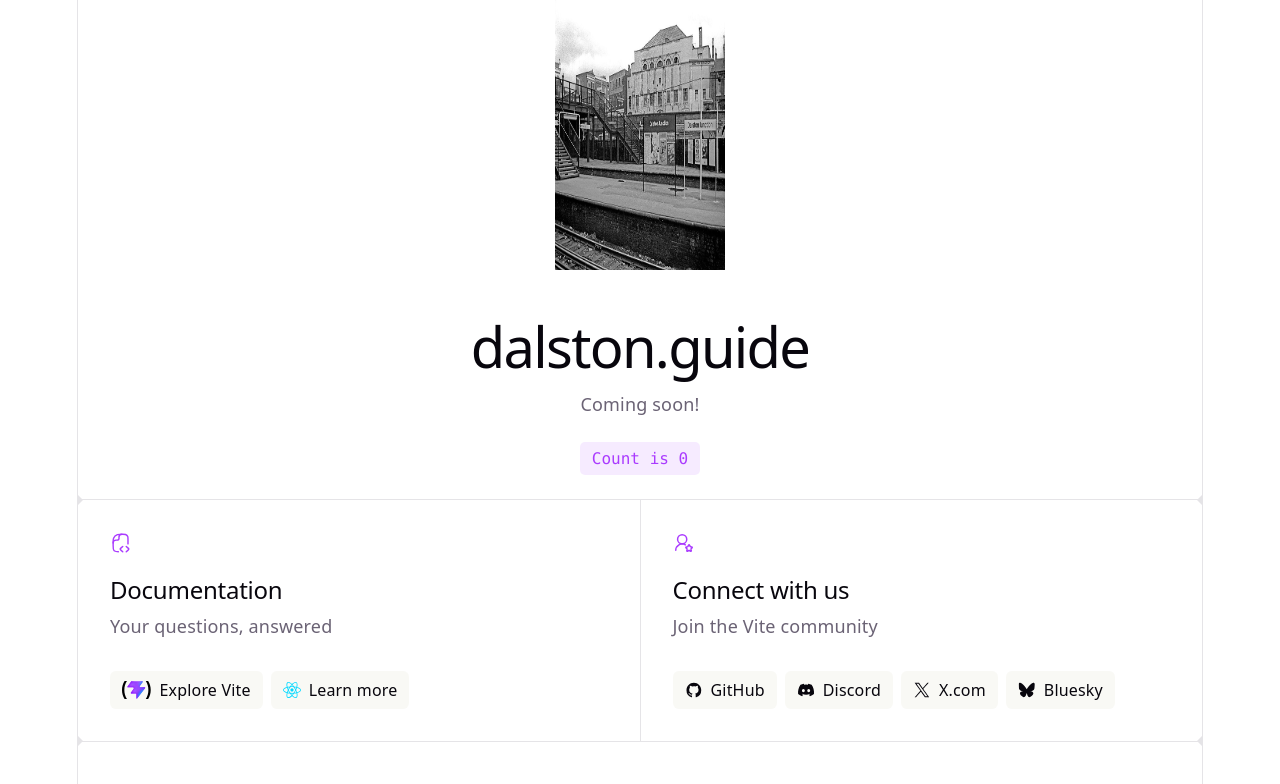
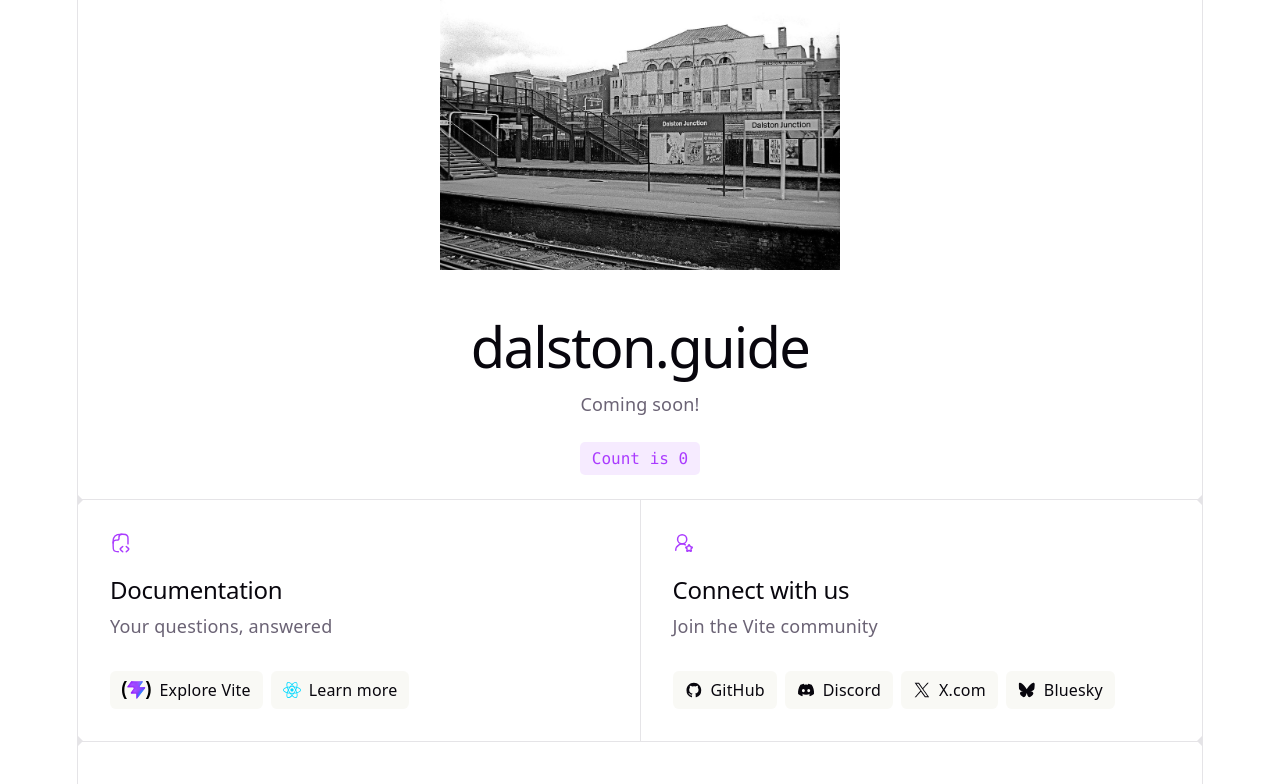
Before and after one commit to jatkin11/dalston-guide, a React (Vite) app: page / in a window 1280 px wide. Shown: the top 784 px of the page. Built offline with nearby package versions, Linux system fonts and the light colour scheme.

Commit message:
resizing again

```diff
--- a/src/App.css
+++ b/src/App.css
@@ -28,7 +28,7 @@
   }
 
   .base {
-    width: 170px;
+    width: 400px;
     position: relative;
     z-index: 0;
   }
```
